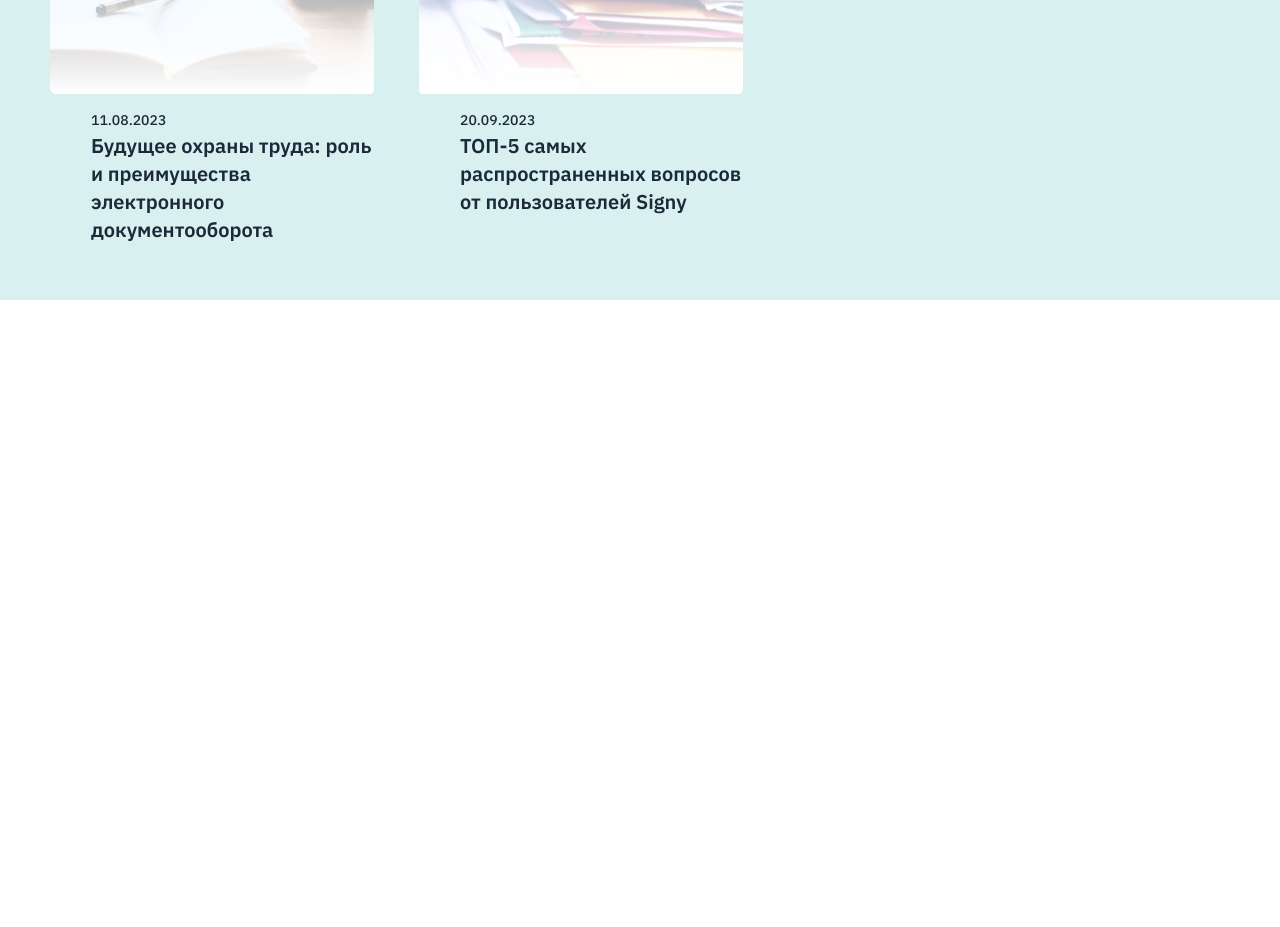
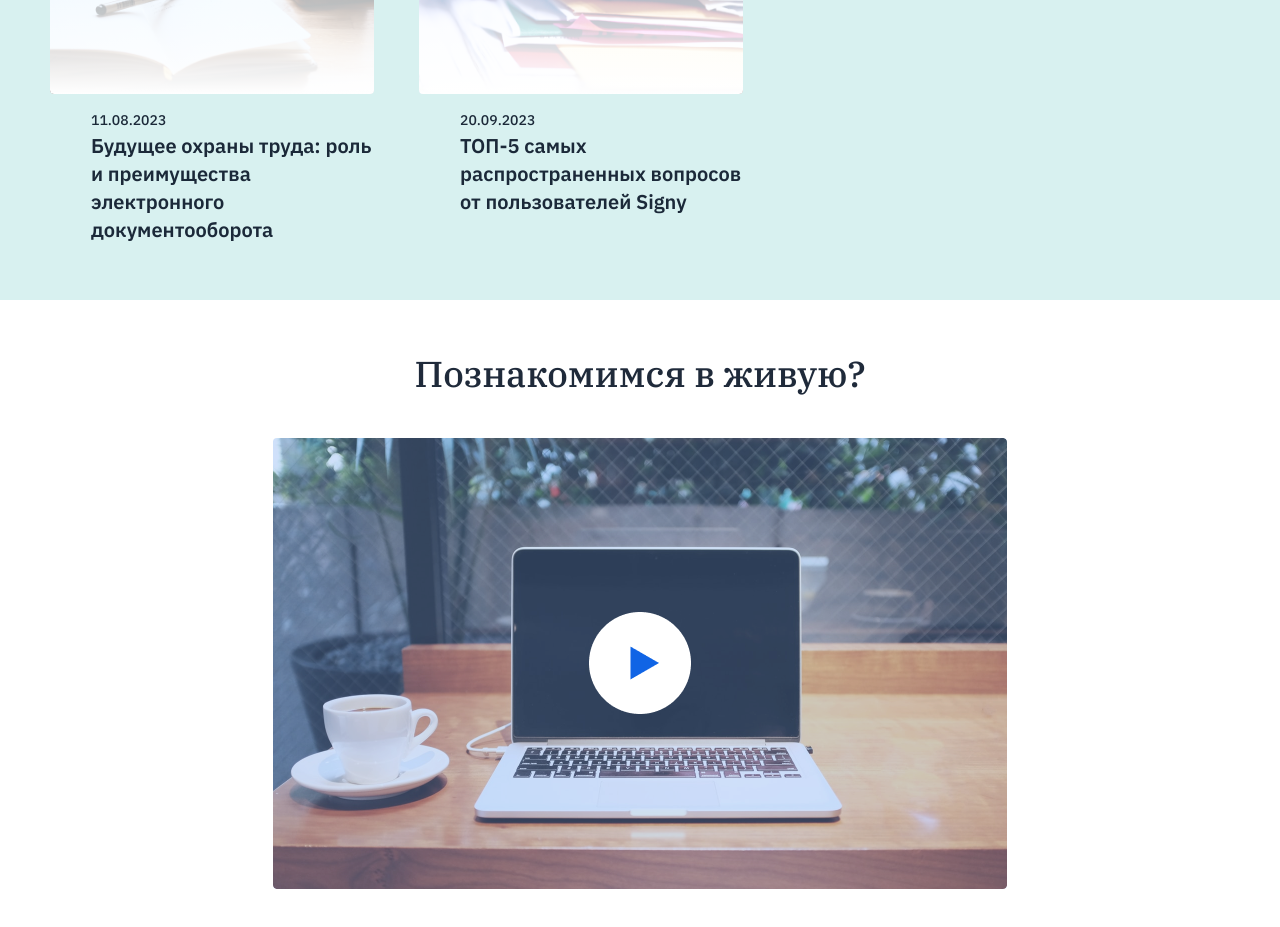
Before and after one commit to EugeneKh1988/signy-demo, a Gatsby site: page / in a window 1280 px wide. Shown: the part 3499-4426 px from the top of the page. Before the commit the page ends 3799 px from the top, so only its background shows below. Built offline with nearby package versions, Linux system fonts and the light colour scheme; Gatsby itself is replaced by a stand-in of ours.

Commit message:
added introduce component

```diff
--- /dev/null
+++ b/src/components/Introduce.tsx
@@ -0,0 +1,38 @@
+import * as React from "react";
+import Container from "./Container";
+import { Text } from "@mantine/core";
+import { StaticImage } from "gatsby-plugin-image";
+
+interface IntroduceProps {
+    className?: string,
+}
+
+
+const Introduce: React.FC<IntroduceProps> = ({ className }) => {
+  const classNameValue = className ? `${className}` : "";
+  return (
+    <Container className={` ${classNameValue}`}>
+      <Text className="text-center pt-5 md:pt-[50px] font-plexSerif font-medium text-[20px] leading-[22px] md:text-[36px] md:leading-[48px] 2xl:text-[40px]">
+        Познакомимся в живую?
+      </Text>
+      <div className="flex justify-center my-5 md:mt-10 md:mb-[50px] 2xl:mt-5 2xl:mb-[63px]">
+        <div className="relative overflow-hidden max-w-[734px]">
+          <StaticImage
+            src="../images/video-placeholder.png"
+            alt="introduce"
+            className="w-full h-auto rounded-[4px]"
+          />
+          <div className="absolute top-0 bottom-0 left-0 right-0 bg-royal-blue/20 rounded-[4px] flex justify-center items-center">
+            <StaticImage
+              src="../images/play-video.png"
+              alt="play"
+              className="w-[54px] h-[54px] md:w-[102px] md:h-[102px]"
+            />
+          </div>
+        </div>
+      </div>
+    </Container>
+  );
+};
+
+export default Introduce;
--- a/src/pages/index.tsx
+++ b/src/pages/index.tsx
@@ -8,6 +8,7 @@ import Prices from "../components/Prices";
 import Sign from "../components/Sign";
 import Friends from "../components/Friends";
 import HomePosts from "../components/HomePosts";
+import Introduce from "../components/Introduce";
 
 const IndexPage: React.FC<PageProps> = () => {
   return (
@@ -22,6 +23,7 @@ const IndexPage: React.FC<PageProps> = () => {
       <Sign />
       <Friends />
       <HomePosts />
+      <Introduce />
     </>
   );
 }
```
Also changed, not shown: src/images/play-video.png (added), src/images/video-placeholder.png (added).
